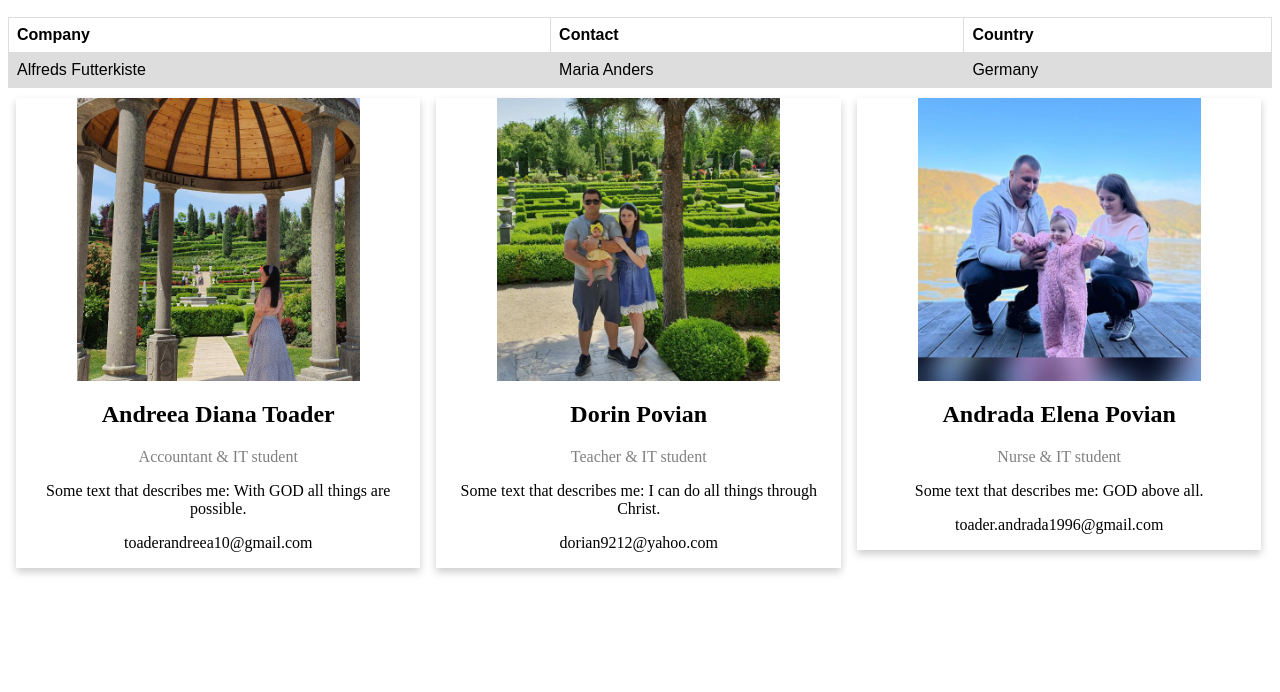
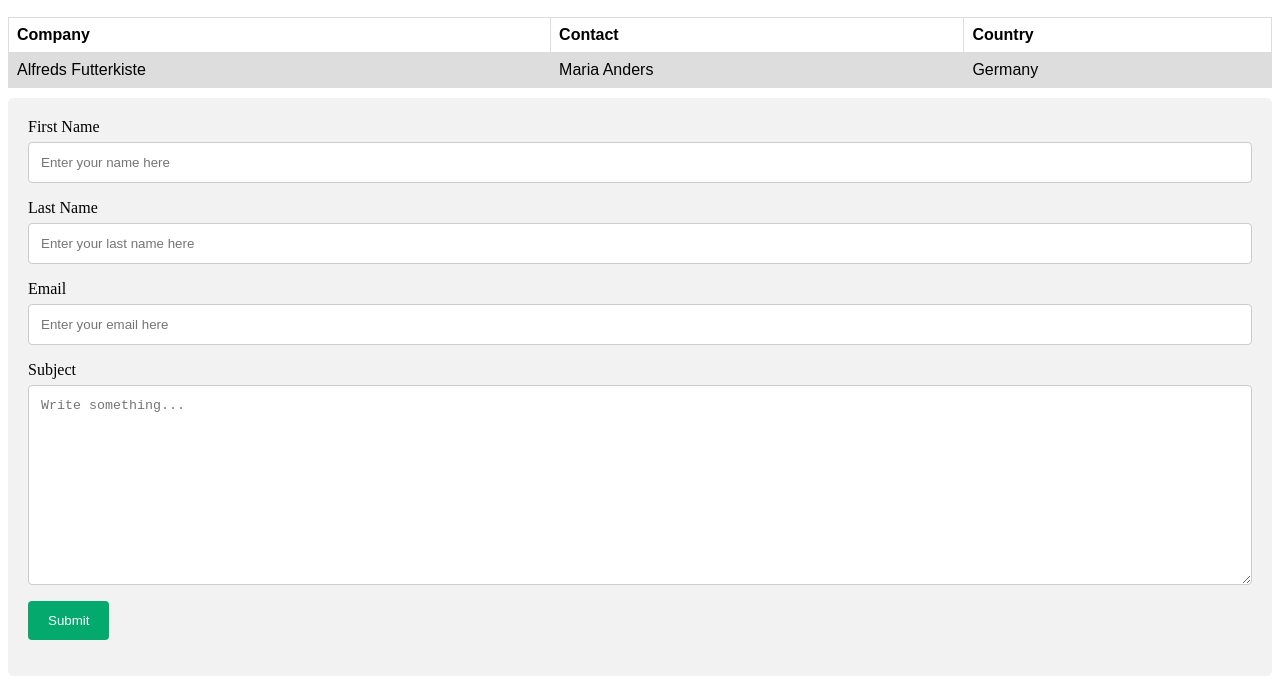
Before and after one commit to AndraPovian/recipes, a plain HTML site: page index.html in a window 1280 px wide. Shown: the part 106-798 px from the top of the page. Drawn offline with Linux system fonts and the light colour scheme.

Commit message:
Update contact & about page

```diff
--- a/index.html
+++ b/index.html
@@ -21,6 +21,7 @@
 
     <div id="home" class="pages"></div>
 
+
     <div id="recipes" class="pages">
       <h2>Recipes</h2>
       <table>
@@ -37,10 +38,34 @@
 
       </table>
     </div>
-    <div id="contact" class="pages"></div>
 
-    <!-- CONTACT PAGE -->
-    <div id="contact" class="pages" style="width: 100%">
+      <!-- CONTACT PAGE -->
+    <div id="contact" class="pages">
+      <div class="container">
+        <form action="action_page.php">
+
+          <label for="fname">First Name</label>
+          <input type="text" id="fname" name="firstname" placeholder="Enter your name here">
+
+          <label for="lname">Last Name</label>
+          <input type="text" id="lname" name="lastname" placeholder="Enter your last name here">
+
+          <label for="email">Email</label>
+          <input type="text" id="email" name="email" placeholder="Enter your email here">
+
+          <label for="subject">Subject</label>
+          <textarea id="subject" name="subject" placeholder="Write something..." style="height:200px"></textarea>
+
+          <input type="submit" value="Submit">
+
+        </form>
+      </div>
+    </div>
+
+      <!-- ABOUT PAGE -->
+    <div id="about" class="pages" style="width: 100%">
+      <h3 style="text-align: center; font-family: 'Segoe Print';">We are a small team pasionate about cooking and IT</h3>
+      <br />
       <div class="row">
         <div class="column">
           <div class="card">
@@ -79,8 +104,6 @@
         </div>
       </div>
     </div>
-
-    <div id="about" class="pages"></div>
   </body>
 </html>
 
--- a/style.css
+++ b/style.css
@@ -114,3 +114,38 @@
   .pages {
     margin-top: 10px;
   }
+
+
+  /* Style inputs with type="text", select elements and textareas */
+input[type=text], select, textarea {
+    width: 100%; /* Full width */
+    padding: 12px; /* Some padding */
+    border: 1px solid #ccc; /* Gray border */
+    border-radius: 4px; /* Rounded borders */
+    box-sizing: border-box; /* Make sure that padding and width stays in place */
+    margin-top: 6px; /* Add a top margin */
+    margin-bottom: 16px; /* Bottom margin */
+    resize: vertical /* Allow the user to vertically resize the textarea (not horizontally) */
+  }
+
+  /* Style the submit button with a specific background color etc */
+  input[type=submit] {
+    background-color: #04AA6D;
+    color: white;
+    padding: 12px 20px;
+    border: none;
+    border-radius: 4px;
+    cursor: pointer;
+  }
+
+  /* When moving the mouse over the submit button, add a darker green color */
+  input[type=submit]:hover {
+    background-color: #45a049;
+  }
+
+  /* Add a background color and some padding around the form */
+  .container {
+    border-radius: 5px;
+    background-color: #f2f2f2;
+    padding: 20px;
+  }
```
